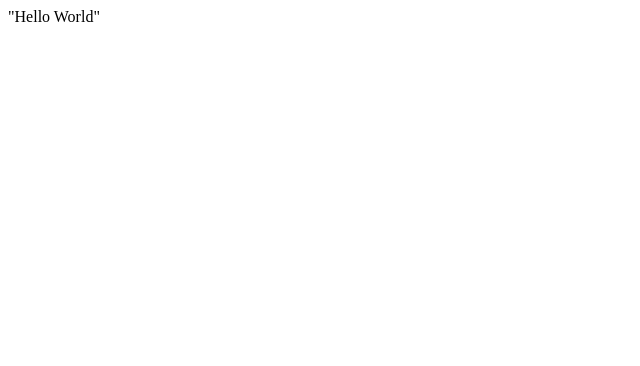
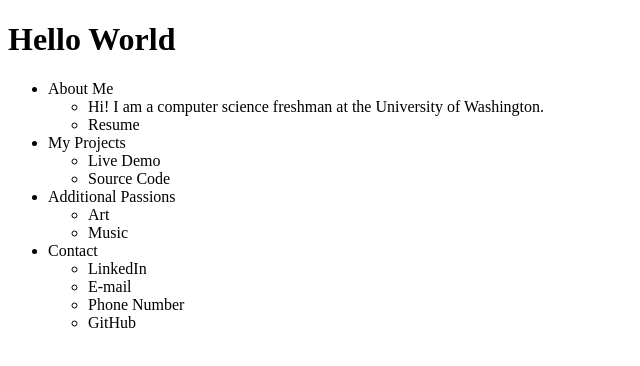
Before and after one commit to justjess246/justjess246.github.io, a plain HTML site: page index.html in a window 1280 px wide. Shown: the whole page, without its empty margins (0-640 px from the left). Drawn offline with Linux system fonts and the light colour scheme.

Commit message:
content plan

```diff
--- a/index.html
+++ b/index.html
@@ -1 +1,35 @@
-"Hello World"
+<!DOCTYPE html>
+<!-- https://pages.github.com/ -->
+<html>
+    <head>
+        <meta charset="UTF-8"/>
+        <title>Jessica Burroughs</title>
+    </head>
+    <body>
+        <h1>Hello World</h1>
+        <ul>
+            <li>About Me</li>
+            <ul>
+                <li>Hi! I am a computer science freshman at the University of Washington.</li>
+                <li>Resume</li>
+            </ul>
+            <li>My Projects</li>
+            <ul>
+                <li>Live Demo</li>
+                <li>Source Code</li>
+            </ul>
+            <li>Additional Passions</li>
+            <ul>
+                <li>Art</li>
+                <li>Music</li>
+            </ul>
+            <li>Contact</li>
+            <ul>
+                <li>LinkedIn</li>
+                <li>E-mail</li>
+                <li>Phone Number</li>
+                <li>GitHub</li>
+            </ul>
+        </ul>
+    </body>
+</html>
```
